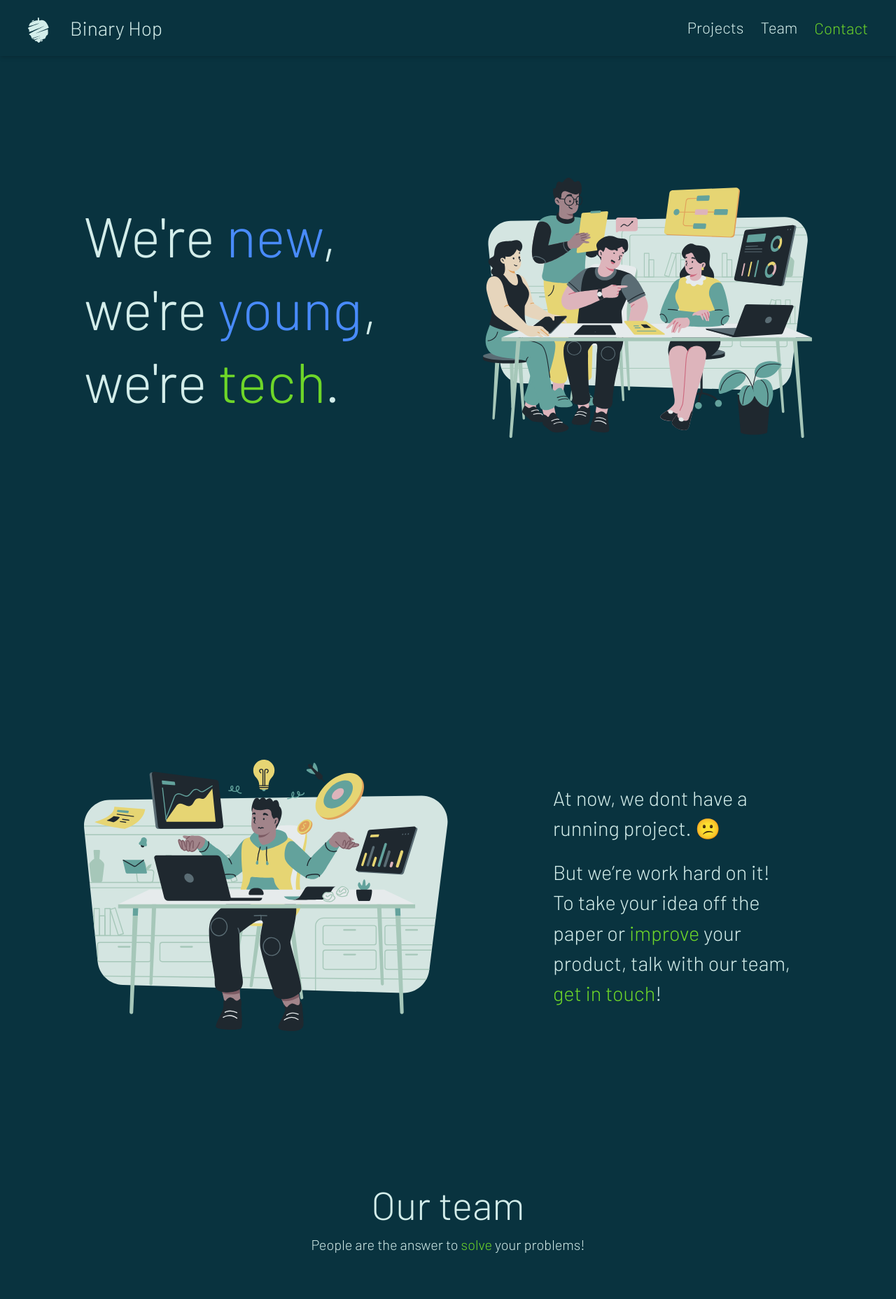
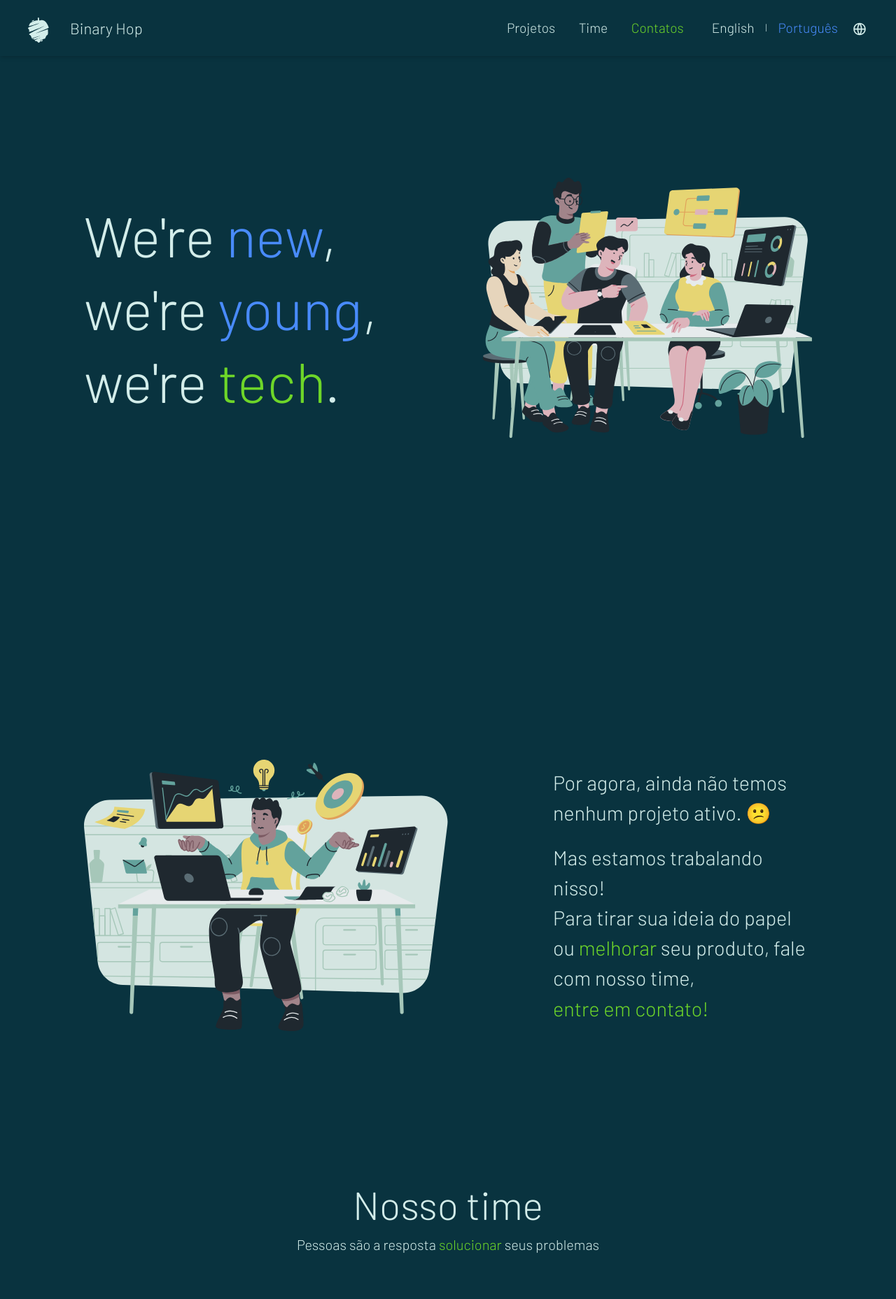
Before and after one commit to binary-hop/binary-web, a Next.js app: page / in a window 1280 px wide. Shown: the top 1857 px of the page at 70% size. Built offline with nearby package versions, Linux system fonts and the light colour scheme.

Commit message:
i18n and modal styles

```diff
--- a/components/Header/HeaderButton.tsx
+++ b/components/Header/HeaderButton.tsx
@@ -1,16 +1,31 @@
 import { Button } from '@chakra-ui/react';
 import { HeaderButtonProps } from './types';
 
-export const HeaderButton = ({ name, onClick, color = 'blue.100' }: HeaderButtonProps) => (
-  <Button
-    variant="link"
-    color={color}
-    fontFamily="barlow"
-    fontWeight="400"
-    _focus={{ outline: 'none' }}
-    fontSize="1.4rem"
-    onClick={onClick}
-  >
-    {name}
-  </Button>
-);
+export const HeaderButton = ({ name, onClick, color = 'blue.100' }: HeaderButtonProps) => {
+  const buttonProps = {
+    variant: 'ghost',
+    color,
+    fontFamily: 'barlow',
+    fontWeight: '400',
+    fontSize: '1.2rem',
+    onClick,
+    transition: 'all .3s ease-in-out',
+    _hover: { textDecoration: 'none', cursor: 'pointer', transform: 'scale(1.05)' },
+    size: 'sm',
+    px: '0.3rem',
+  };
+
+  if (name === 'Contact') {
+    return (
+      <Button _active={{ bgColor: 'transparent' }} {...buttonProps} bgColor="background" _focus={{ outline: 'none' }}>
+        {name}
+      </Button>
+    );
+  }
+
+  return (
+    <Button _active={{ bgColor: 'transparent' }} {...buttonProps}>
+      {name}
+    </Button>
+  );
+};
--- /dev/null
+++ b/components/Header/LanguageToggle.tsx
@@ -0,0 +1,47 @@
+import Link from 'next/link';
+import { Button, Text, Icon, useBreakpointValue } from '@chakra-ui/react';
+import { RiGlobalLine } from 'react-icons/ri';
+import { useRouter } from 'next/router';
+
+export const LanguageToggle = () => {
+  const { locale, asPath } = useRouter();
+
+  const isWideVersion = useBreakpointValue({
+    base: false,
+    lg: true,
+  });
+
+  const buttonProps = {
+    variant: 'ghost',
+    color: 'blue.100',
+    fontFamily: 'barlow',
+    fontWeight: '400',
+    fontSize: '1.2rem',
+    transition: 'all .3s ease-in-out',
+    _hover: { outline: 'none', cursor: 'pointer', transform: 'scale(1.05)' },
+    _focus: { outline: 'none' },
+    size: 'xs',
+    px: '0',
+  };
+
+  return (
+    <Link
+      href={asPath}
+      locale={locale === 'pt' ? 'en' : 'pt'}
+    >
+      <Button
+        _active={{ bgColor: 'transparent' }}
+        {...buttonProps}
+        rightIcon={<Icon pt="3px" as={RiGlobalLine} w="6" h="6" />}
+      >
+        {isWideVersion && (
+        <>
+          <Text px="0.7rem" color={locale === 'en' ? 'blue.900' : 'blue.100'}>English</Text>
+          <Text fontSize="0.8rem" px="0.3rem">|</Text>
+          <Text px="0.7rem" color={locale === 'pt' ? 'blue.900' : 'blue.100'}>Português</Text>
+        </>
+      )}
+      </Button>
+    </Link>
+);
+};
--- a/components/Header/index.tsx
+++ b/components/Header/index.tsx
@@ -1,13 +1,17 @@
 import { Box, Flex, HStack, Text, Image, useBreakpointValue } from '@chakra-ui/react';
+import { useRouter } from 'next/router';
 import React from 'react';
 
 import * as Scroll from 'react-scroll';
 import { HeaderButton } from './HeaderButton';
+import { LanguageToggle } from './LanguageToggle';
 import { HeaderProps } from './types';
 
 const { Link } = Scroll;
 
 export function Header({ onOpenContactModal }: HeaderProps) {
+  const { locale } = useRouter();
+
   const isWideVersion = useBreakpointValue({
     base: false,
     lg: true,
@@ -25,26 +29,27 @@ export function Header({ onOpenContactModal }: HeaderProps) {
     >
       <HStack align="center" spacing="30px">
         <Link to="main" smooth duration={400}>
-          <Box h="30px" w="30px" _hover={{ cursor: 'pointer' }}>
+          <Box h="30px" w="30px" transition="all .3s ease-in-out" _hover={{ cursor: 'pointer', transform: 'scale(1.05)' }}>
             <Image src="/icons/hop.svg" alt="Hop logo" />
           </Box>
         </Link>
         {isWideVersion && (
         <Link to="main" smooth duration={400}>
-          <Text color="blue.100" fontFamily="barlow" fontWeight="300" fontSize="28px" _hover={{ cursor: 'pointer' }}>
+          <Text color="blue.100" fontFamily="barlow" fontWeight="300" fontSize="22px" transition="all .3s ease-in-out" _hover={{ cursor: 'pointer', transform: 'scale(1.05)' }}>
             Binary Hop
           </Text>
         </Link>
-      )}
+        )}
       </HStack>
       <HStack spacing="24px">
         <Link to="projects" smooth duration={400}>
-          <HeaderButton name="Projects" />
+          <HeaderButton name={locale === 'pt' ? 'Projetos' : 'Projects'} />
         </Link>
         <Link to="team" smooth duration={400}>
-          <HeaderButton name="Team" />
+          <HeaderButton name={locale === 'pt' ? 'Time' : 'Team'} />
         </Link>
-        <HeaderButton name="Contact" color="green" onClick={onOpenContactModal} />
+        <HeaderButton name={locale === 'pt' ? 'Contatos' : 'Contacts'} color="green" onClick={onOpenContactModal} />
+        <LanguageToggle />
       </HStack>
     </Flex>
   );
--- a/components/Section.projects.tsx
+++ b/components/Section.projects.tsx
@@ -1,10 +1,13 @@
 import { chakra, Flex, Text, Image, useBreakpointValue } from '@chakra-ui/react';
+import { useRouter } from 'next/router';
 
 interface SectionProjectsProps {
   onOpenContactModal: () => void;
 }
 
 export function SectionProjects({ onOpenContactModal }: SectionProjectsProps) {
+  const { locale } = useRouter();
+
   const isMobile = useBreakpointValue({
     base: true,
     xl: false,
@@ -22,19 +25,29 @@ export function SectionProjects({ onOpenContactModal }: SectionProjectsProps) {
       <Image src="/illustrations/empty-projects.svg" alt="Hop logo" w={illustrationWidth} pb={isMobile ? '3rem' : ''} />
       <Flex flexDirection="column" pl={isMobile ? '0px' : '150px'}>
         <Text fontWeight="500" color="blue.100" textAlign={isMobile ? 'center' : 'left'} fontFamily="barlow" fontSize={isMobile ? '1.6rem' : ['1rem', '1.2rem', '1.4rem', '1.6rem', '1.8rem', '2rem']}>
-          At now, we dont have a running project. 😕
+
+          {locale === 'pt' ? 'Por agora, ainda não temos nenhum projeto ativo. 😕' : 'At now, we dont have a running project. 😕'}
         </Text>
         <Text fontWeight="300" color="blue.100" textAlign={isMobile ? 'center' : 'left'} fontFamily="barlow" fontSize={isMobile ? '1.3rem' : ['1rem', '1.2rem', '1.4rem', '1.6rem', '1.8rem', '2rem']} pt="20px">
-          But we’re work hard on it!
+
+          {locale === 'pt' ? 'Mas estamos trabalando nisso!' : 'But we’re work hard on it!'}
           <br />
-          To take your idea off the paper or
+          {locale === 'pt' ? 'Para tirar sua ideia do papel ou' : 'To take your idea off the paper or'}
           {' '}
-          <chakra.button color="green">improve</chakra.button>
+          <chakra.button color="green">
+            {locale === 'pt' ? 'melhorar' : 'improve'}
+          </chakra.button>
           {' '}
-          your product, talk with our team,
+          {locale === 'pt' ? 'seu produto, fale com nosso time,' : 'your product, talk with our team,'}
           {' '}
-          <chakra.button color="green" onClick={onOpenContactModal}>get in touch</chakra.button>
-          !
+          <chakra.button
+            color="green"
+            transition="all .3s ease-in-out"
+            _hover={{ cursor: 'pointer', transform: 'scale(1.03)' }}
+            onClick={onOpenContactModal}
+          >
+            {locale === 'pt' ? 'entre em contato!' : 'get in touch!'}
+          </chakra.button>
         </Text>
       </Flex>
     </Flex>
--- a/components/Section.team.tsx
+++ b/components/Section.team.tsx
@@ -1,8 +1,11 @@
 /* eslint-disable jsx-a11y/anchor-is-valid */
 import { chakra, Flex, Image, Text, VStack, HStack, Box, useBreakpointValue } from '@chakra-ui/react';
 import Link from 'next/link';
+import { useRouter } from 'next/router';
 
 export function SectionTeam() {
+  const { locale } = useRouter();
+
   const isSmall = useBreakpointValue({
     base: true,
     xl: false,
@@ -18,14 +21,16 @@ export function SectionTeam() {
       <VStack spacing="10px" w="100%" align="flex-start" position="relative">
         <Box w="100%">
           <Text fontWeight="400" color="blue.100" fontFamily="barlow" fontSize="3.5rem" textAlign="center">
-            Our team
+            {locale === 'pt' ? 'Nosso time' : 'Our time'}
           </Text>
           <Text fontWeight="400" color="blue.100" fontFamily="barlow" fontSize="20px" textAlign="center">
-            People are the answer to
+            {locale === 'pt' ? 'Pessoas são a resposta' : 'People are the answer to'}
             {' '}
-            <chakra.span color="green">solve</chakra.span>
+            <chakra.span color="green">
+              {locale === 'pt' ? 'solucionar' : 'solve'}
+            </chakra.span>
             {' '}
-            your problems!
+            {locale === 'pt' ? 'seus problemas' : 'your problems!'}
           </Text>
         </Box>
         <HStack
@@ -73,7 +78,7 @@ export function SectionTeam() {
               Vinícius Alexandre
             </Text>
             <Text fontWeight="500" color="green" fontFamily="barlow" fontSize="16px" textAlign="center" pt="0px">
-              Software Developer
+              {locale === 'pt' ? 'Cofundador & Desenvolvedor de software' : 'Cofounder & Software Developer'}
             </Text>
             <HStack w="100%" spacing="10px" justifyContent="center" minH="60px" pt="25px">
               {/* <Link passHref href="https://github.com/mycatdoitbetter">
@@ -99,7 +104,7 @@ export function SectionTeam() {
               Johnathan Drumond
             </Text>
             <Text fontWeight="500" color="green" fontFamily="barlow" fontSize="16px" textAlign="center" pt="0px">
-              Software and IoT Developer
+              {locale === 'pt' ? 'Desenvolvedor de Software e IoT' : 'Software and IoT Developer'}
             </Text>
             <HStack w="100%" spacing="10px" justifyContent="center" minH="60px" pt="25px">
               <Link passHref href="https://www.linkedin.com/in/jonathan-drumond-b74796129/">
@@ -158,7 +163,9 @@ export function SectionTeam() {
           </Link>
         </HStack>
         <HStack justify={isSmall ? 'center' : ''} pb={isSmall ? '10px' : '20px'}>
-          <Text color="blue.100" fontWeight="300" fontFamily="barlow">Developed by b8.software</Text>
+          <Text color="blue.100" fontWeight="300" fontFamily="barlow">
+            {locale === 'pt' ? 'Desenvolvido by b8.software  ' : 'Developed by b8.software  '}
+          </Text>
           <Image src="/icons/green-hop.svg" alt="Github" h="27px" w="27px" />
         </HStack>
       </Flex>
--- a/next.config.js
+++ b/next.config.js
@@ -1,4 +1,6 @@
 /** @type {import('next').NextConfig} */
 module.exports = {
   reactStrictMode: true,
-}
+  i18n: { locales: ['en', 'pt'],
+  defaultLocale: 'pt' },
+};
--- a/package.json
+++ b/package.json
@@ -17,6 +17,7 @@
     "next": "12.0.3",
     "react": "17.0.2",
     "react-dom": "17.0.2",
+    "react-icons": "^4.3.1",
     "react-scroll": "^1.8.4"
   },
   "devDependencies": {
--- a/pages/index.tsx
+++ b/pages/index.tsx
@@ -1,10 +1,11 @@
 /* eslint-disable jsx-a11y/anchor-is-valid */
-import type { NextPage } from 'next';
+import type { GetStaticProps, GetStaticPropsContext, InferGetStaticPropsType, NextPage, NextPageContext } from 'next';
 import Link from 'next/link';
 import { useEffect } from 'react';
 import Head from 'next/head';
 import { chakra, Flex, useDisclosure, HStack, Modal, VStack, ModalOverlay, ModalContent, ModalFooter, Image, ModalHeader, ModalCloseButton, ModalBody } from '@chakra-ui/react';
 import * as Scroll from 'react-scroll';
+import { useRouter } from 'next/router';
 import { Header } from '../components/Header';
 import { SectionMain } from '../components/Section.main';
 import { SectionProjects } from '../components/Section.projects';
@@ -14,8 +15,9 @@ const { Element } = Scroll;
 const { Events } = Scroll;
 const { scrollSpy } = Scroll;
 
-const Home: NextPage = () => {
+const Home = ({ context }: { context: GetStaticPropsContext }) => {
   const { isOpen, onOpen, onClose } = useDisclosure();
+  const { locale } = context;
 
   useEffect(() => {
     scrollSpy.update();
@@ -47,12 +49,20 @@ const Home: NextPage = () => {
       </Flex>
 
       <Modal blockScrollOnMount={false} isOpen={isOpen} onClose={onClose} isCentered>
-        <ModalOverlay />
+        <ModalOverlay
+          css={{
+           backdropFilter: 'blur(3px)',
+           msFilter: 'blur(3px)',
+          }}
+        />
         <ModalContent bgColor="background">
-          <ModalHeader color="blue.100" fontFamily="barlow" fontSize="1.7rem">Get in touch!</ModalHeader>
+          <ModalHeader color="blue.100" fontFamily="barlow" fontSize="1.7rem">{locale === 'pt' ? 'Entre em contato!' : 'Get in touch!'}</ModalHeader>
           <ModalCloseButton color="blue.100" />
           <ModalBody color="blue.100" fontFamily="barlow" fontSize="1.3rem" fontWeight="300">
-            We will talk with you soon as possible! 😄
+
+            {
+              locale === 'pt' ? 'Iremos responder o mais rápido possível! 😄' : 'We will talk with you soon as possible! 😄'
+            }
           </ModalBody>
           <ModalBody color="blue.100" pt="40px">
             <VStack spacing="20px" w="100%" align="flex-start">
@@ -98,3 +108,11 @@ const Home: NextPage = () => {
 };
 
 export default Home;
+
+export async function getStaticProps(context: GetStaticPropsContext) {
+  return {
+    props: {
+      context,
+    },
+  };
+}
```
Also changed, not shown: 1 other file (tests, documents, lock files or other folders).
